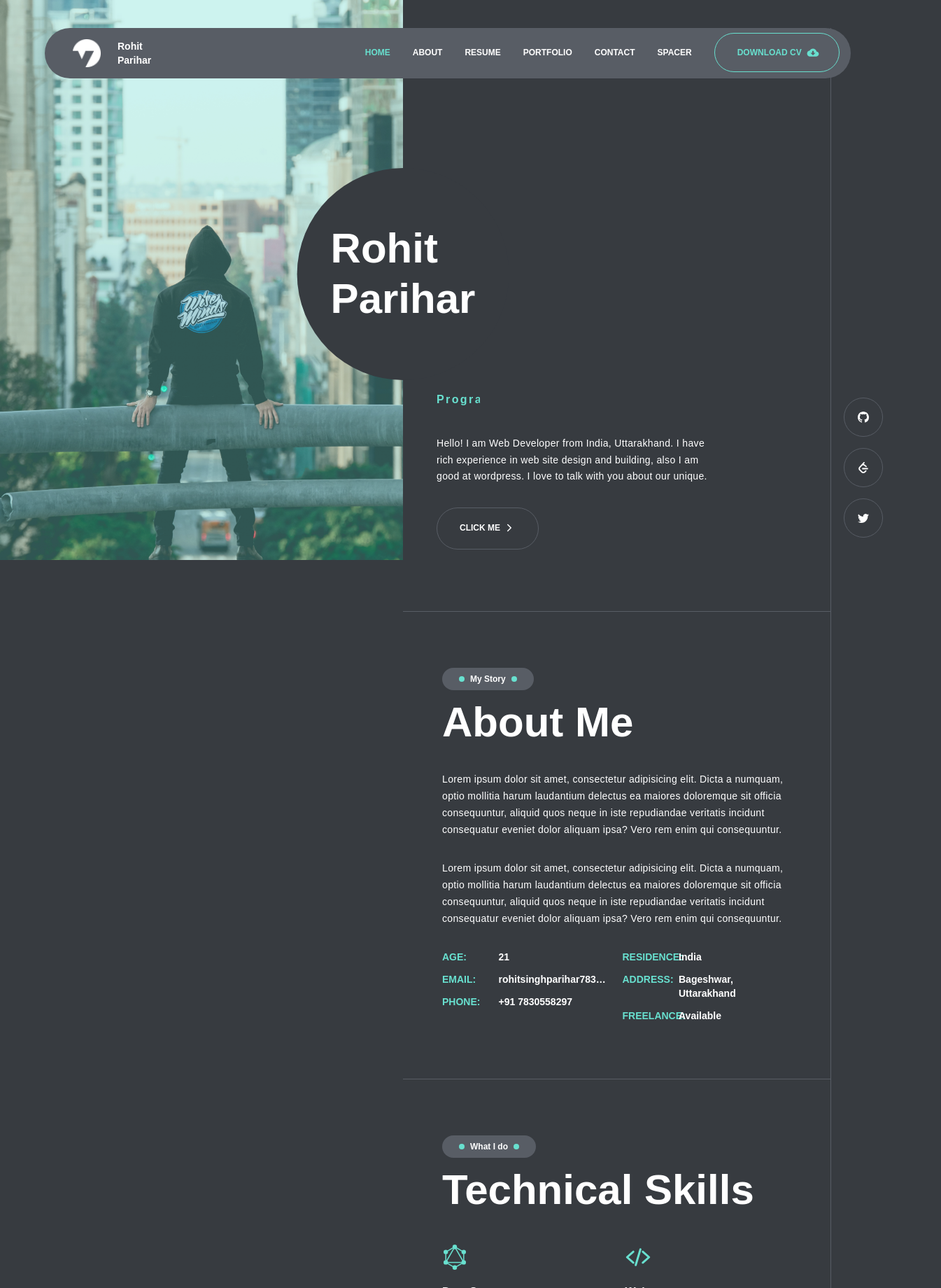
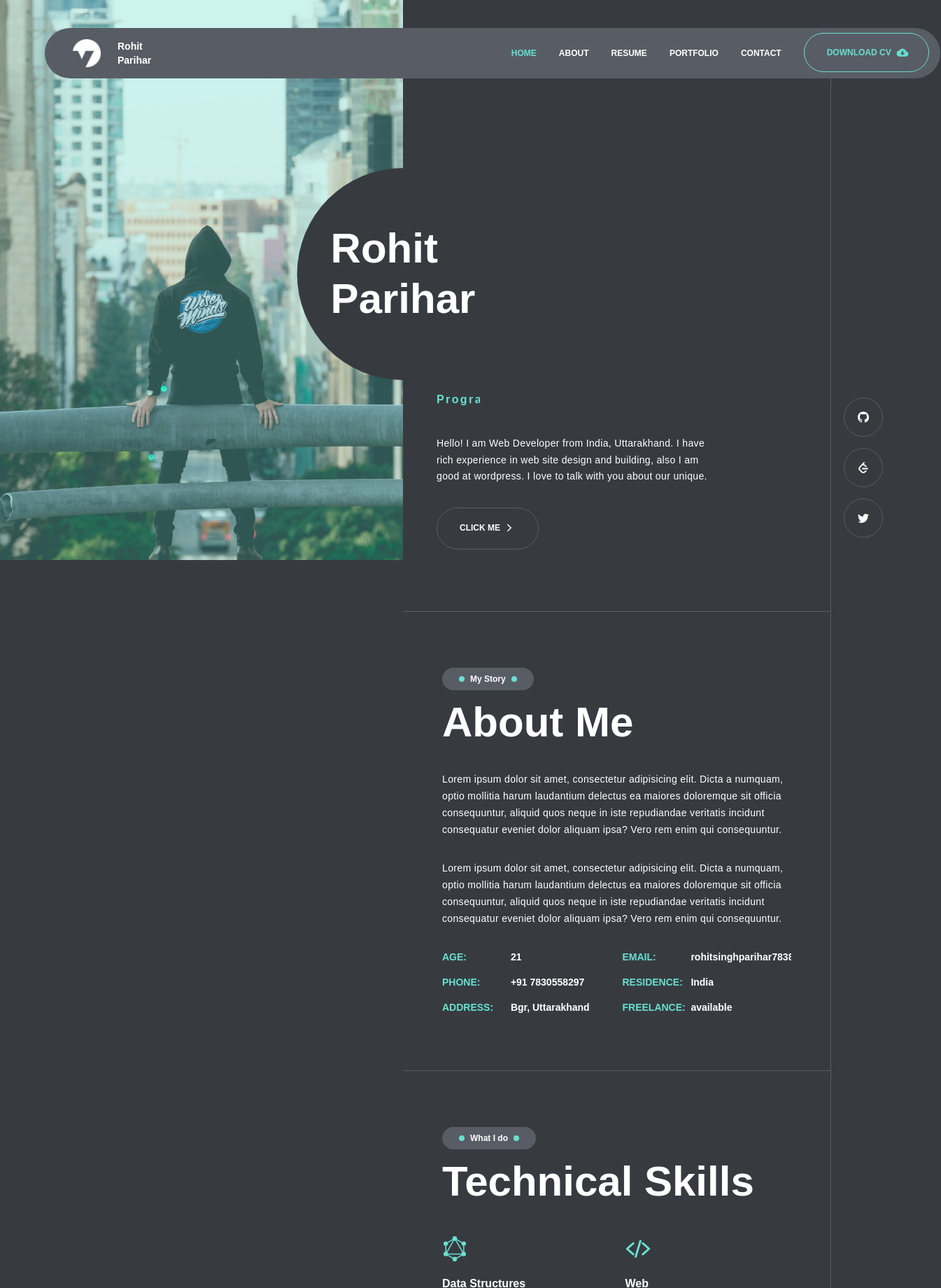
Before and after one commit to Rohitparihar1182/my-portfolio, a React (Create React App) app: page / in a window 1280 px wide. Shown: the top 1840 px of the page at 70% size, 1345 px wide, since content can reach past the window. Built offline with nearby package versions, Linux system fonts and the light colour scheme.

Commit message:
fixed-responsiveness

```diff
--- a/src/App.css
+++ b/src/App.css
@@ -30,13 +30,25 @@ body {
     color: #fff;
     position: relative;
     overflow-x: hidden;
-    margin-left: 45%;
+}
+
+@media(width < 1024px){
+    .image-section{
+        background-image: url('./assets/avatar.jpg');
+        background-size: cover;
+        background-position: center center;
+    }
+}
+
+
+@media(width >= 1023px){
+    body{
+        margin-left: 30%;
         margin-right: 92px;
     }
-
     body::before{
         content: "";
-    width: 55%;
+        width: 70%;
         height: 40px;
         background-color: var(--bg-primary);
         position: fixed;
@@ -44,6 +56,17 @@ body::before{
         top: 0;
         z-index: 2;
     }
+}
+
+@media (width >= 1280px){
+    body{
+        margin-left: 45%;
+    }
+    body::before{
+        width: 55%;
+    }
+}
+
 
 body::-webkit-scrollbar{
     width: 8px;
--- a/src/components/About/index.jsx
+++ b/src/components/About/index.jsx
@@ -5,13 +5,40 @@ import { IoCodeSlash } from "react-icons/io5";
 import { BsGithub, BsFillDatabaseFill } from "react-icons/bs";
 import Heading from "../common/Heading";
 
+const personalDetail = [
+    {
+        name: "age",
+        value: "21",
+    },
+    {
+        name: "email",
+        value: "rohitsinghparihar78384@gmail.com",
+    },
+    {
+        name: "phone",
+        value: "+91 7830558297",
+    },
+    {
+        name: "residence",
+        value: "India",
+    },
+    {
+        name: "address",
+        value: "Bgr, Uttarakhand",
+    },
+    {
+        name: "freelance",
+        value: "available",
+    },
+];
+
 export default function Index() {
     return (
         <section id="about">
             <article className="py-20 flex items-center border-b border-[#585d65]">
-                <div className="px-14">
+                <div className="px-4 md:px-14">
                     <SubHeading text={"My Story"} />
-                    <Heading heading={'About Me'} />
+                    <Heading heading={"About Me"} />
                     <p className="mb-6 mt-10 tracking-wide font-medium text-[14px] leading-[1.7em]">
                         Lorem ipsum dolor sit amet, consectetur adipisicing
                         elit. Dicta a numquam, optio mollitia harum laudantium
@@ -28,87 +55,29 @@ export default function Index() {
                         incidunt consequatur eveniet dolor aliquam ipsa? Vero
                         rem enim qui consequuntur.
                     </p>
-                    <div className="grid grid-cols-2 mt-4 gap-4">
-                        <div>
-                            <div className="grid grid-cols-3 mb-3">
-                                <div className="col-span-1 uppercase">
+                    <div className="grid grid-cols-2 gap-4">
+                        {personalDetail.map((item, idx) => (
+                            <div className="flex" key={idx}>
+                                <div className="min-w-[11ch] uppercase">
                                     <h3 className="text-sm clr-theme font-bold">
-                                        AGE:
+                                        {item.name}:
                                     </h3>
                                 </div>
-                                <div className="col-span-2">
-                                    <h3 className="text-sm font-bold">21</h3>
-                                </div>
-                            </div>
-                            <div className="grid grid-cols-3 mb-3">
-                                <div className="col-span-1 uppercase">
-                                    <h3 className="text-sm clr-theme font-bold">
-                                        EMAIL:
-                                    </h3>
-                                </div>
-                                <div className="col-span-2">
-                                    <h3 className="text-sm whitespace-nowrap text-ellipsis overflow-hidden font-semibold">
-                                        rohitsinghparihar78384@gmail.com
+                                <div className="overflow-hidden">
+                                    <h3 className="whitespace-nowrap text-ellipsis text-sm font-bold">
+                                        {item.value}
                                     </h3>
                                 </div>
                             </div>
-                            <div className="grid grid-cols-3">
-                                <div className="col-span-1 uppercase">
-                                    <h3 className="text-sm clr-theme font-bold">
-                                        PHONE:
-                                    </h3>
-                                </div>
-                                <div className="col-span-2">
-                                    <h3 className="text-sm font-bold">
-                                        +91 7830558297
-                                    </h3>
-                                </div>
-                            </div>
-                        </div>
-                        <div>
-                            <div className="grid grid-cols-3 mb-3">
-                                <div className="col-span-1 uppercase">
-                                    <h3 className="text-sm clr-theme font-bold">
-                                        Residence:
-                                    </h3>
-                                </div>
-                                <div className="col-span-2">
-                                    <h3 className="text-sm font-bold">India</h3>
-                                </div>
-                            </div>
-                            <div className="grid grid-cols-3 mb-3">
-                                <div className="col-span-1 uppercase">
-                                    <h3 className="text-sm clr-theme font-bold">
-                                        ADDRESS:
-                                    </h3>
-                                </div>
-                                <div className="col-span-2">
-                                    <h3 className="text-sm font-bold">
-                                        Bageshwar, Uttarakhand
-                                    </h3>
-                                </div>
-                            </div>
-                            <div className="grid grid-cols-3">
-                                <div className="col-span-1 uppercase">
-                                    <h3 className="text-sm clr-theme font-bold">
-                                        Freelance:
-                                    </h3>
-                                </div>
-                                <div className="col-span-2">
-                                    <h3 className="text-sm font-bold">
-                                        Available
-                                    </h3>
-                                </div>
-                            </div>
-                        </div>
+                        ))}
                     </div>
                 </div>
             </article>
             <article className="py-20 border-b border-[#585d65]">
-                <div className="px-14">
+                <div className="px-4 md:px-14">
                     <div>
                         <SubHeading text={"What I do"} />
-                        <Heading heading={'Technical Skills'} />
+                        <Heading heading={"Technical Skills"} />
                         <div className="mt-12 grid grid-cols-2 gap-6">
                             <Card
                                 icon={
@@ -159,7 +128,6 @@ export default function Index() {
                             />
                         </div>
                     </div>
-
                 </div>
             </article>
         </section>
--- a/src/components/Contact/index.jsx
+++ b/src/components/Contact/index.jsx
@@ -4,13 +4,12 @@ import Heading from "../common/Heading";
 
 export default function Index() {
     return (
-        <section id="contact" className="py-20 px-14">
+        <section id="contact" className="py-20 px-4 md:px-14">
             <div>
                 <SubHeading text={"Let's Talk"} />
                 <Heading heading={'Contact'} />
             </div>
-            <div className="grid grid-cols-2 gap-10 mt-16">
-                <ContactForm />
+            <div className="grid lg:grid-cols-1 gap-10 mt-16">
                 <MyInfo
                     name="Rohit Parihar"
                     designation="Web Developer"
@@ -19,8 +18,9 @@ export default function Index() {
                     freelance="available"
                     address="Bgr, Uttarakhand"
                     phone="+91 7830558297"
-                    email="rohit...78384@gmail.com"
+                    email="rohitsinghparihar78384@gmail.com"
                 />
+                <ContactForm />
             </div>
         </section>
     );
@@ -158,35 +158,35 @@ function MyInfo({
 }) {
     return (
         <div className="border-[#585d65] border rounded-[32px]">
-            <div className="p-[30px] flex flex-col h-full justify-between gap-8">
+            <div className="p-[30px] max-w-full overflow-hidden flex flex-col h-full justify-between gap-8">
                 <div>
                     <h2 className="font-extrabold text-2xl">{name}</h2>
                     <h4 className="font-bold clr-theme text-[11px] mt-1 uppercase">{designation}</h4>
                 </div>
                 <div className="flex flex-col gap-4 text-[14px]">
+                    <div className="flex gap-3 font-bold max-w-full">
+                        <h2 className="uppercase clr-theme w-[12ch]">E-mail:</h2>
+                        <h2 className="text-ellipsis">{email}</h2>
+                    </div>
                     <div className="flex gap-3 font-bold">
-                        <h2 className="uppercase clr-theme">Age:</h2>
+                        <h2 className="uppercase clr-theme w-[12ch]">Age:</h2>
                         <h2 className="">{age}</h2>
                     </div>
                     <div className="flex gap-3 font-bold">
-                        <h2 className="uppercase clr-theme">Residence:</h2>
+                        <h2 className="uppercase clr-theme w-[12ch]">Residence:</h2>
                         <h2 className="">{residence}</h2>
                     </div>
                     <div className="flex gap-3 font-bold">
-                        <h2 className="uppercase clr-theme">Freelance:</h2>
+                        <h2 className="uppercase clr-theme w-[12ch]">Freelance:</h2>
                         <h2 className="">{freelance}</h2>
                     </div>
                     <div className="flex gap-3 font-bold">
-                        <h2 className="uppercase clr-theme">Address:</h2>
+                        <h2 className="uppercase clr-theme w-[12ch]">Address:</h2>
                         <h2 className="">{address}</h2>
                     </div>
                     <div className="flex gap-3 font-bold">
-                        <h2 className="uppercase clr-theme">Phone:</h2>
+                        <h2 className="uppercase clr-theme w-[12ch]">Phone:</h2>
                         <h2 className="">{phone}</h2>
-                    </div>
-                    <div className="flex gap-3 font-bold">
-                        <h2 className="uppercase clr-theme">E-mail:</h2>
-                        <h2 className="">{email}</h2>
                     </div>
                 </div>
 
--- a/src/components/Intro/index.jsx
+++ b/src/components/Intro/index.jsx
@@ -5,16 +5,16 @@ const titles = ["Web Developer", "Programmer", "Freelancer", "Open to work"];
 
 export default function Index() {
     return (
-        <section id="home" className="flex flex-col justify-end pt-[30vh] pb-10 border-b border-[#585d65]">
+        <section id="home" className="flex flex-col justify-end lg:pt-[30vh] pb-10 border-b border-[#585d65]">
             <div>
-                <div className="bg-primary w-fit translate-x-[-50%] p-12 aspect-square flex justify-center items-center rounded-full">
+                <div className="bg-primary w-fit mt-[-12%] mx-auto p-12 lg:mx-0 lg:mt-0 lg:translate-x-[-50%] lg:p-12 aspect-square flex justify-center items-center rounded-full">
                     <h1 className="text-6xl leading-[1.2em] font-extrabold">
                         Rohit <br />
                         Parihar
                     </h1>
                 </div>
             </div>
-            <div className="p-12 pt-4 max-w-[80%]">
+            <div className="p-12 pt-4 md:max-w-[80%]">
                 <AnimatedTitle titles={titles} />
                 <p className="my-8 tracking-wide font-medium text-[14px] leading-[1.7em]">
                     Hello! I am Web Developer from India, Uttarakhand. I have
--- a/src/components/Nav/index.jsx
+++ b/src/components/Nav/index.jsx
@@ -5,7 +5,10 @@ import { IoMdCloudDownload } from "react-icons/io";
 const Index = () => {
     const observer = useRef(null);
     const [activePage, setActivePage] = useState("home");
-
+    const [isOpen, setIsOpen] = useState(false);
+    const handleHam = () => {
+        setIsOpen(prev => !prev)
+    }
     useEffect(() => {
         observer.current = new IntersectionObserver(
             (entries) => {
@@ -24,7 +27,7 @@ const Index = () => {
         );
 
         const sections = document.querySelectorAll("section");
-        console.log(sections)
+        console.log(sections);
 
         sections.forEach((section) => {
             observer.current.observe(section);
@@ -34,9 +37,10 @@ const Index = () => {
     }, []);
 
     return (
-        <header className="bg-secondary fixed top-10 right-16 left-16 z-[100] rounded-[100px] p-4 leading-5">
+        <header className={`bg-secondary fixed w-full lg:top-10 lg:right-16 lg:left-16 overflow-hidden z-[100] lg:rounded-[100px] p-4 leading-5 ${isOpen ? 'h-full' : ''}`}>
             <div className="pl-6 flex justify-between items-center">
-                <a href="/" className="flex gap-6 items-center" >
+                <a href="/" onClick={() => setIsOpen(false)} className="flex gap-6 items-center">
+
                     <img src={logo} alt="logo" className="w-10" />
                     <h1 className="font-black text-sm">
                         Rohit
@@ -44,29 +48,69 @@ const Index = () => {
                         Parihar
                     </h1>
                 </a>
-                <div className="">
-                    <ul className="flex gap-8 text-xs uppercase font-extrabold">
+                <div className={`absolute lg:static left-0 w-full lg:w-auto h-[100vh-72px] top-[72px] ${isOpen ? 'block' : 'hidden'} lg:block`}>
+                    <ul className="flex flex-col h-full items-center lg:flex-row gap-8 text-xs uppercase font-extrabold">
                         <li>
-                            <a className={`${activePage === 'home' ? "clr-theme" : ""}`} href="#home">Home</a>
-                        </li>
-                        <li>
-                            <a className={`${activePage === 'about' ? "clr-theme" : ""}`} href="#about">About</a>
-                        </li>
-                        <li>
-                            <a className={`${activePage === 'resume' ? "clr-theme" : ""}`} href="#resume">Resume</a>
-                        </li>
-                        <li>
-                            <a className={`${activePage === 'portfolio' ? "clr-theme" : ""}`} href="#portfolio">Portfolio</a>
-                        </li>
-                        <li>
-                            <a className={`${activePage === 'contact' ? "clr-theme" : ""}`} href="#contact">Contact</a>
-                        </li>
-                        <li>
-                            <a className={`${activePage === 'spacer' ? "clr-theme" : ""}`} href="#spacer">Spacer</a>
+                            <a
+                                className={`${
+                                    activePage === "home" ? "clr-theme" : ""
+                                }`}
+                                href="#home"
+                                onClick={() => setIsOpen(false)}
+                            >
+                                Home
+                            </a>
                         </li>
                         <li>
                             <a
-                                href="#spacer"
+                                className={`${
+                                    activePage === "about" ? "clr-theme" : ""
+                                }`}
+                                href="#about"
+                                onClick={() => setIsOpen(false)}
+                            >
+                                About
+                            </a>
+                        </li>
+                        <li>
+                            <a
+                                className={`${
+                                    activePage === "resume" ? "clr-theme" : ""
+                                }`}
+                                href="#resume"
+                                onClick={() => setIsOpen(false)}
+                            >
+                                Resume
+                            </a>
+                        </li>
+                        <li>
+                            <a
+                                className={`${
+                                    activePage === "portfolio"
+                                        ? "clr-theme"
+                                        : ""
+                                }`}
+                                href="#portfolio"
+                                onClick={() => setIsOpen(false)}
+                            >
+                                Portfolio
+                            </a>
+                        </li>
+                        <li>
+                            <a
+                                className={`${
+                                    activePage === "contact" ? "clr-theme" : ""
+                                }`}
+                                href="#contact"
+                                onClick={() => setIsOpen(false)}
+                            >
+                                Contact
+                            </a>
+                        </li>
+                        <li>
+                            <a
+                                href="/"
+                                onClick={() => setIsOpen(false)}
                                 className="rounded-[100px] p-5 px-8 border clr-theme leading-4 border-[#68e0cf]"
                             >
                                 Download cv{" "}
@@ -75,9 +119,35 @@ const Index = () => {
                         </li>
                     </ul>
                 </div>
+                <div className="lg:hidden">
+                    <button className={`${isOpen ? 'block' : 'hidden'}`} onClick={handleHam}>
+                        <svg
+                            xmlns="http://www.w3.org/2000/svg"
+                            width="25"
+                            height="18"
+                        >
+                            <g fill="#fff" fill-rule="evenodd">
+                                <path d="M0 0h25v4H0zM0 7h25v4H0zM0 14h25v4H0z" />
+                            </g>
+                        </svg>
+                    </button>
+                    <button className={`${isOpen ? 'hidden' : 'block'}`} onClick={handleHam}>
+                        <svg
+                            xmlns="http://www.w3.org/2000/svg"
+                            width="21"
+                            height="22"
+                        >
+                            <path
+                                fill="#fff"
+                                fill-rule="evenodd"
+                                d="M17.925.747l2.828 2.828L13.328 11l7.425 7.425-2.828 2.828-7.425-7.425-7.425 7.425-2.828-2.828L7.671 11 .247 3.575 3.075.747 10.5 8.171 17.925.747z"
+                            />
+                        </svg>
+                    </button>
+                </div>
             </div>
         </header>
     );
-}
+};
 
-export default Index
+export default Index;
--- a/src/components/Portfolio/index.jsx
+++ b/src/components/Portfolio/index.jsx
@@ -41,9 +41,9 @@ export default function Index() {
         if (tabID !== activeTab) setActiveTab(tabID);
     };
     return (
-        <section id="portfolio">
+        <section id="portfolio" className=" hidden md:block">
             <article className="py-20 flex items-center border-b border-[#585d65]">
-                <div className="px-14">
+                <div className="px-4 md:px-14px-14">
                     <SubHeading text={"My Work"} />
                     <Heading heading={"Portfolio"} />
                     <div className="mt-12">
--- a/src/pages/ImageSection/index.jsx
+++ b/src/pages/ImageSection/index.jsx
@@ -1,9 +1,11 @@
 import React from "react";
-import avatar from '../../assets/avatar.jpg'
+import avatar from "../../assets/avatar.jpg";
 
 export default function index() {
-    return <div className="fixed top-0 left-0 h-full w-[45%] bg-black">
-        <div className="absolute inset-0 bg-[#68e0cf]/30"></div>
-        <img src={avatar} alt="me" className="w-full h-full object-cover" />
-    </div>;
+    return (
+        <div className="h-[600px] image-section lg:fixed lg:top-0 lg:left-0 lg:h-full lg:w-[30%] xl:w-[45%] bg-black">
+            <div className="hidden lg:block absolute inset-0 bg-[#68e0cf]/30"></div>
+            <img src={avatar} alt="me" className="hidden lg:block w-full h-full object-cover" />
+        </div>
+    );
 }
--- a/src/pages/Main/index.jsx
+++ b/src/pages/Main/index.jsx
@@ -4,18 +4,16 @@ import About from '../../components/About'
 import Contact from '../../components/Contact'
 import Portfolio from '../../components/Portfolio'
 import Resume from '../../components/Resume'
-import Spacer from '../../components/Spacer'
 
 
 export default function index() {
   return (
-    <main className='border-r border-[#585d65]'>
+    <main className='lg:border-r lg:border-[#585d65]'>
       <Intro />
       <About />
       <Resume />
       <Portfolio />
       <Contact />
-      <Spacer />
     </main>
   )
 }
```
Also changed, not shown: src/components/Resume/index.jsx (+5 -5 lines), src/pages/Footer/index.jsx (+6 -5 lines), public/avatar.jpg (added). Lines whose indentation alone changed are shown as unchanged.
